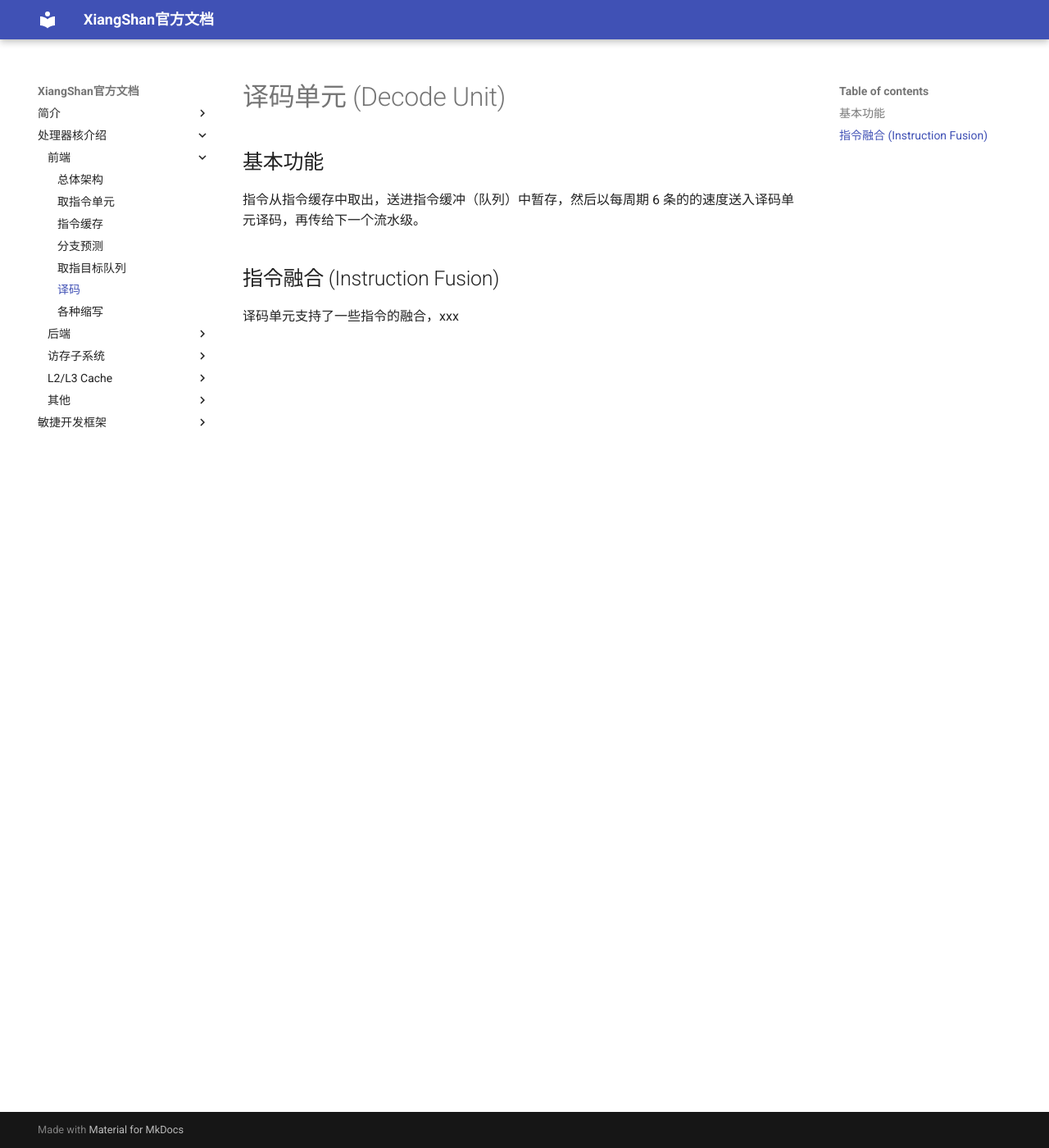
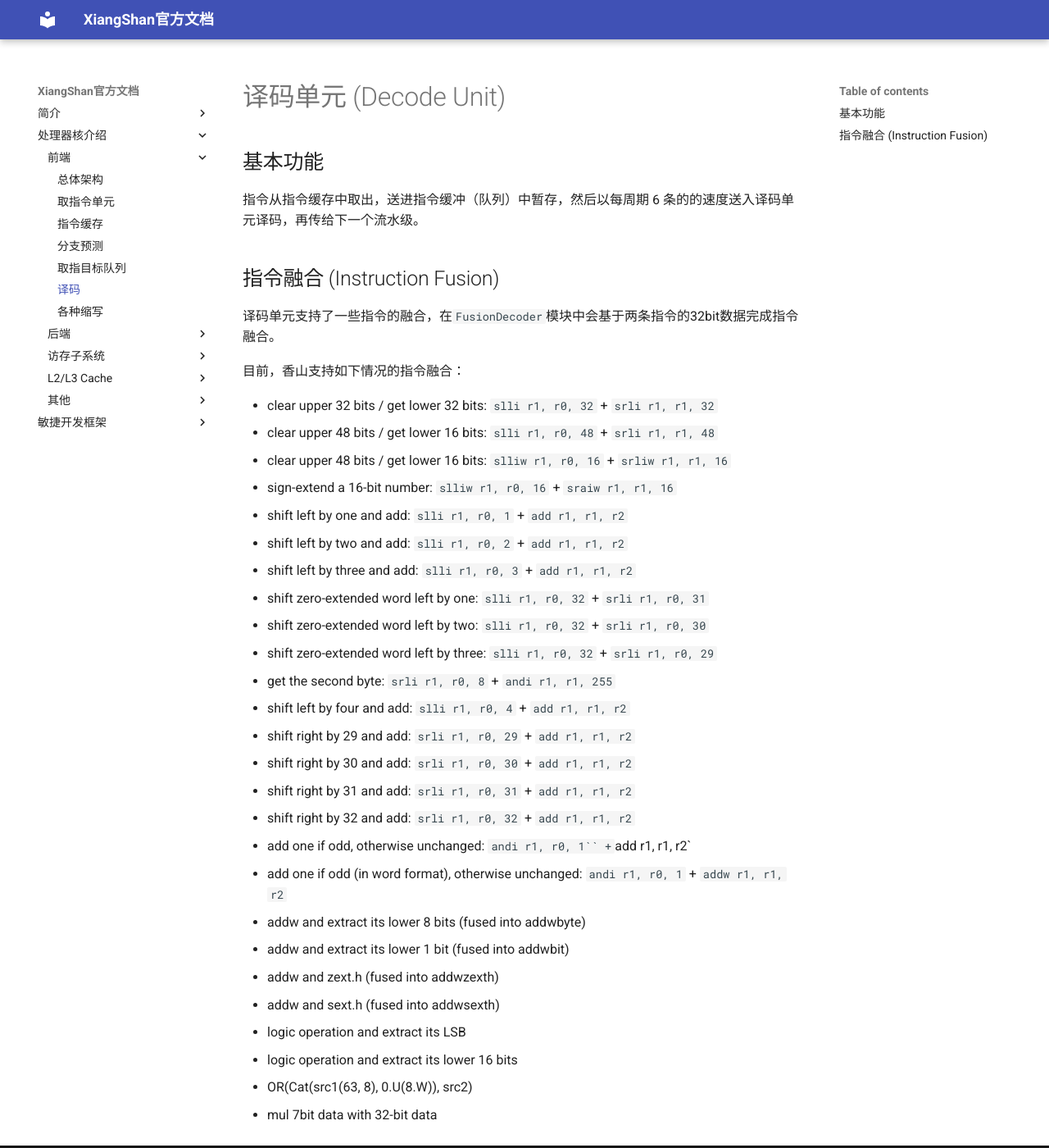
Before and after one commit to OpenXiangShan/XiangShan-doc, an MkDocs documentation site: the page built from docs/frontend/decode.md, in a window 1280 px wide and 1400 px high. Shown: the whole window at 82% size. Built offline with MkDocs 1.6.1 and Material for MkDocs 9.7.7, drawn with Linux system fonts in a browser that asks for light colours.

Commit message:
docs: add instruction fusion

```diff
--- a/docs/frontend/decode.md
+++ b/docs/frontend/decode.md
@@ -3,4 +3,33 @@
 指令从指令缓存中取出，送进指令缓冲（队列）中暂存，然后以每周期 6 条的的速度送入译码单元译码，再传给下一个流水级。
 
 ## 指令融合 (Instruction Fusion)
-译码单元支持了一些指令的融合，xxx
+译码单元支持了一些指令的融合，在`FusionDecoder`模块中会基于两条指令的32bit数据完成指令融合。
+
+目前，香山支持如下情况的指令融合：
+
+* clear upper 32 bits / get lower 32 bits: `slli r1, r0, 32` + `srli r1, r1, 32`
+* clear upper 48 bits / get lower 16 bits: `slli r1, r0, 48` + `srli r1, r1, 48`
+* clear upper 48 bits / get lower 16 bits: `slliw r1, r0, 16` + `srliw r1, r1, 16`
+* sign-extend a 16-bit number: `slliw r1, r0, 16` + `sraiw r1, r1, 16`
+* shift left by one and add: `slli r1, r0, 1` + `add r1, r1, r2`
+* shift left by two and add: `slli r1, r0, 2` + `add r1, r1, r2`
+* shift left by three and add: `slli r1, r0, 3` + `add r1, r1, r2`
+* shift zero-extended word left by one: `slli r1, r0, 32` + `srli r1, r0, 31`
+* shift zero-extended word left by two: `slli r1, r0, 32` + `srli r1, r0, 30`
+* shift zero-extended word left by three: `slli r1, r0, 32` + `srli r1, r0, 29`
+* get the second byte: `srli r1, r0, 8` + `andi r1, r1, 255`
+* shift left by four and add: `slli r1, r0, 4` + `add r1, r1, r2`
+* shift right by 29 and add: `srli r1, r0, 29` + `add r1, r1, r2`
+* shift right by 30 and add: `srli r1, r0, 30` + `add r1, r1, r2`
+* shift right by 31 and add: `srli r1, r0, 31` + `add r1, r1, r2`
+* shift right by 32 and add: `srli r1, r0, 32` + `add r1, r1, r2`
+* add one if odd, otherwise unchanged: `andi r1, r0, 1`` + `add r1, r1, r2`
+* add one if odd (in word format), otherwise unchanged: `andi r1, r0, 1` + `addw r1, r1, r2`
+* addw and extract its lower 8 bits (fused into addwbyte)
+* addw and extract its lower 1 bit (fused into addwbit)
+* addw and zext.h (fused into addwzexth)
+* addw and sext.h (fused into addwsexth)
+* logic operation and extract its LSB
+* logic operation and extract its lower 16 bits
+* OR(Cat(src1(63, 8), 0.U(8.W)), src2)
+* mul 7bit data with 32-bit data
```
